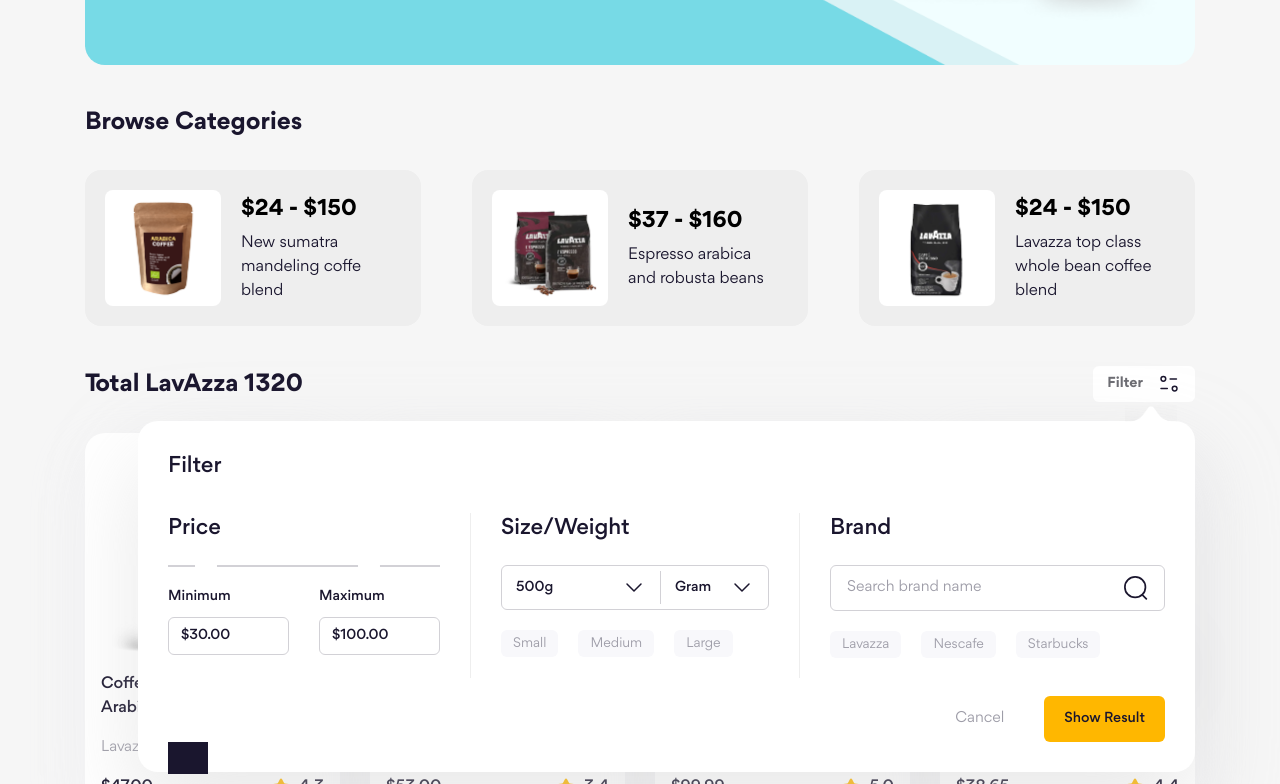
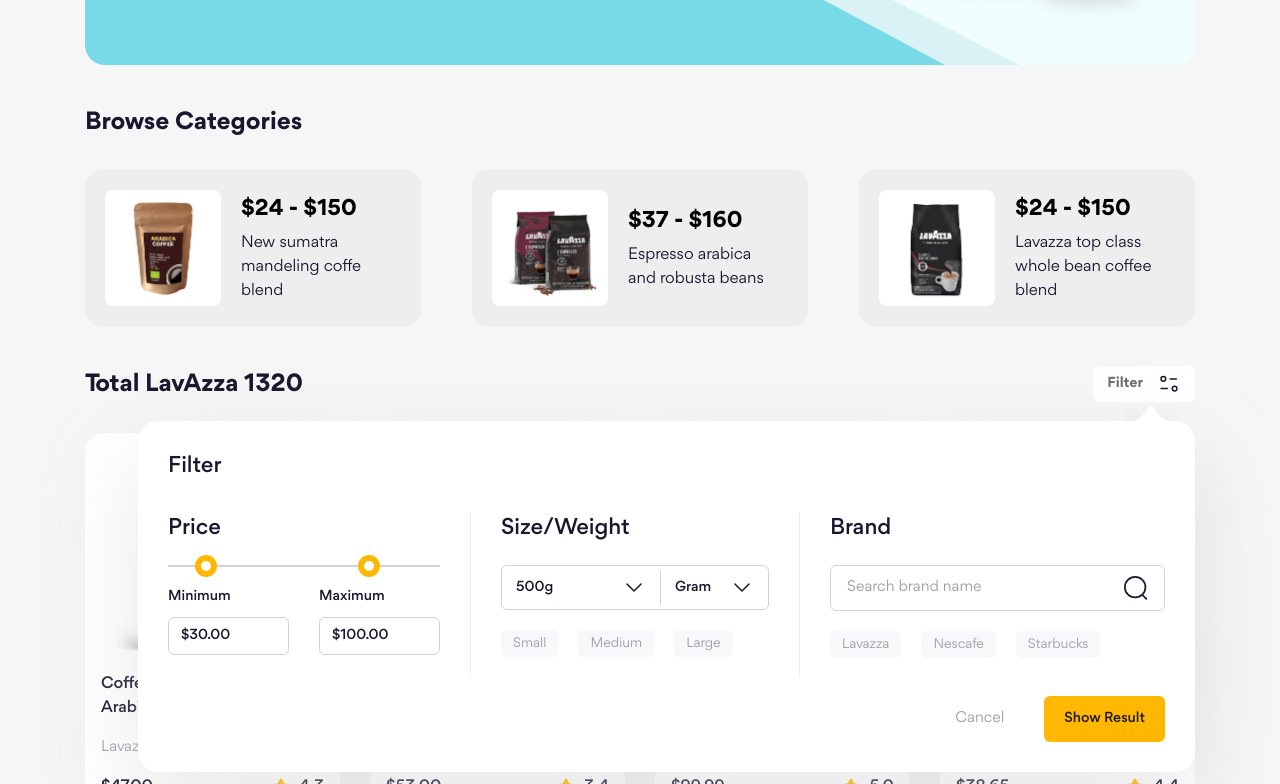
Before and after one commit to diencanh272/f8-project-08, a website: page index.html in a window 1280 px wide. Both pictures are taken after a click on the button "Filter". Shown: the part 462-1246 px from the top of the page. Drawn offline with Linux system fonts and the light colour scheme.

Commit message:
Làm form-filter #1

```diff
--- a/assets/js/scripts.js
+++ b/assets/js/scripts.js
@@ -154,7 +154,9 @@
         if (!target) {
             document.body.innerText = `Cần thêm toggle-target cho: ${button.outerHTML}`;
         }
-        button.onclick = () => {
+        button.onclick = (e) => {
+            e.preventDefault();
+
             if (!$(target)) {
                 return (document.body.innerText = `Không tìm thấy phần tử "${target}"`);
             }
@@ -164,6 +166,15 @@
                 $(target).classList.toggle("hide", !isHidden);
                 $(target).classList.toggle("show", isHidden);
             });
+        };
+
+        document.onclick = function (e) {
+            if (!e.target.closest(target)) {
+                const isHidden = $(target).classList.contains("hide");
+                if (!isHidden) {
+                    button.click();
+                }
+            }
         };
     });
 }
@@ -179,12 +190,3 @@
         };
     });
 });
-
-document.onclick = function (e) {
-    if (!e.target.closest(target)) {
-        const isHidden = $(target).classList.contains("hide");
-        if (!isHidden) {
-            button.click();
-        }
-    }
-};
--- a/index.html
+++ b/index.html
@@ -121,16 +121,16 @@
                     <div class="home__row">
                         <h2 class="home__heading">Total LavAzza 1320</h2>
                         <div class="filter-wrap hide">
-                            <button class="filter-btn">
+                            <button class="filter-btn js-toggle" toggle-target="#home-filter">
                                 Filter
                                 <img class="filter-img__icon icon" src="./assets/icons/filter.svg" alt="" />
                             </button>
-                            <div class="filter">
+                            <div id="home-filter" class="filter hide">
                                 <img src="./assets/icons/filter-arrow.png" alt="" class="filter--arrow" />
                                 <h3 class="filter__heading">Filter</h3>
 
                                 <form action="" class="filter__form">
-                                    <div class="filter__row">
+                                    <div class="filter__row filter__content">
                                         <!-- Filter Column 1 -->
                                         <div class="filter__col">
                                             <label for="" class="filter__form-label">Price</label>
@@ -227,10 +227,19 @@
                                             </div>
                                         </div>
                                     </div>
-
                                     <div class="filter-result">
-                                        <button class="btn btn-text filter-cancel">Cancel</button>
-                                        <button class="btn btn-primary filter-show">Show Result</button>
+                                        <button
+                                            class="btn btn-text filter-cancel js-toggle"
+                                            toggle-target="#home-filter"
+                                        >
+                                            Cancel
+                                        </button>
+                                        <button
+                                            class="btn btn-primary filter-show js-toggle"
+                                            toggle-target="#home-filter"
+                                        >
+                                            Show Result
+                                        </button>
                                     </div>
                                 </form>
                             </div>
--- a/scss/components/_button.scss
+++ b/scss/components/_button.scss
@@ -1,4 +1,6 @@
 // Filter button
+
+@use "../abstracts";
 
 .filter-btn {
     display: flex;
@@ -19,6 +21,13 @@
     display: flex;
     justify-content: flex-end;
     margin-top: 18px;
+
+    @include abstracts.screen(xl) {
+        padding-bottom: 16px;
+    }
+    @include abstracts.screen(sm) {
+        padding-bottom: 0;
+    }
 }
 
 .filter-cancel {
--- a/scss/components/_form-filter.scss
+++ b/scss/components/_form-filter.scss
@@ -1,3 +1,5 @@
+@use "../abstracts";
+
 .filter-wrap {
     position: relative;
     z-index: 1;
@@ -11,12 +13,28 @@
     box-shadow: var(--filter-form-shadow);
     border-radius: 20px;
     padding: 30px;
+    transition: opacity, visibility;
+    transition-duration: 0.3s;
 
+    @include abstracts.screen(xl) {
+        padding-bottom: 0;
+    }
+
+    @include abstracts.screen(sm) {
+        width: 85vw;
+        padding: 20px;
+    }
+
+    &.hide {
+        opacity: 0;
+        visibility: hidden;
+    }
     &--arrow {
         position: absolute;
         top: -16px;
         right: 18px;
         height: 21px;
+        filter: var(--filter-form-arrow);
     }
 
     &__heading {
@@ -29,23 +47,32 @@
         display: flex;
     }
 
+    &__content {
+        @include abstracts.screen(xl) {
+            flex-direction: column;
+        }
+    }
+
     &__separate {
         margin: 0 30px;
         width: 1px;
         background-color: #eee;
-    }
 
-    &::after {
-        content: "";
-        display: block;
-        border-width: 16px 20px;
-        border-style: solid;
-        border-color: transparent transparent var(--white-color) transparent;
-        position: absolute;
+        @include abstracts.screen(xl) {
+            width: 100%;
+            height: 1px;
+            margin: 30px 0;
+        }
     }
 }
 .filter__form {
     margin-top: 30px;
+
+    @include abstracts.screen(xl) {
+        overflow-y: auto;
+        max-height: calc(100vh - 130px);
+        overscroll-behavior: contain;
+    }
 
     &-label {
         display: block;
@@ -68,6 +95,10 @@
         font-size: 1.4rem;
         font-weight: 500;
         line-height: 142.875%;
+
+        @include abstracts.screen(sm) {
+            width: 100%;
+        }
     }
 
     &--group {
@@ -95,7 +126,7 @@
             height: 22px;
             border-radius: 50%;
             background: var(--filter-form-slider-bg);
-            border: 6px solid var(--filter-yellow-color);
+            border: 6px solid var(--btn-primary-color);
             top: 50%;
             transform: translateY(-50%);
         }
@@ -121,6 +152,10 @@
         font-weight: 500;
         line-height: 142.857%;
         padding: 0 14px;
+
+        @include abstracts.screen(xl) {
+            flex: 1;
+        }
     }
 
     &-select + &-select {
@@ -139,6 +174,10 @@
         display: flex;
         flex-wrap: wrap;
         gap: 10px 20px;
+
+        @include abstracts.screen(sm) {
+            gap: 10px 10px;
+        }
     }
 
     &-tag {
@@ -162,6 +201,10 @@
         border: 1px solid var(--slider-border-color);
         padding: 10px 16px;
 
+        @include abstracts.screen(sm) {
+            width: 100%;
+        }
+
         &--input {
             width: 100%;
             font-size: 1.5rem;
--- a/scss/theme/_dark.scss
+++ b/scss/theme/_dark.scss
@@ -48,4 +48,6 @@
     --slider-border-color: #d2d1d6;
     --form-tag-text-color: #9e9da8;
     --form-tag-bg-color: #171c28;
+    --filter-form-arrow: brightness(0) saturate(100%) invert(18%) sepia(7%) saturate(1107%) hue-rotate(166deg)
+        brightness(96%) contrast(97%);
 }
--- a/scss/theme/_light.scss
+++ b/scss/theme/_light.scss
@@ -52,6 +52,7 @@
     --slider-border-color: #d2d1d6;
     --form-tag-text-color: #9e9da8;
     --form-tag-bg-color: #f8f8fb;
+    --filter-form-arrow: #fff;
 
     // Btn
     --btn-primary-color: #ffb700;
```
Also changed, not shown: assets/css/main.css, robots.txt (added), 1 other file.
